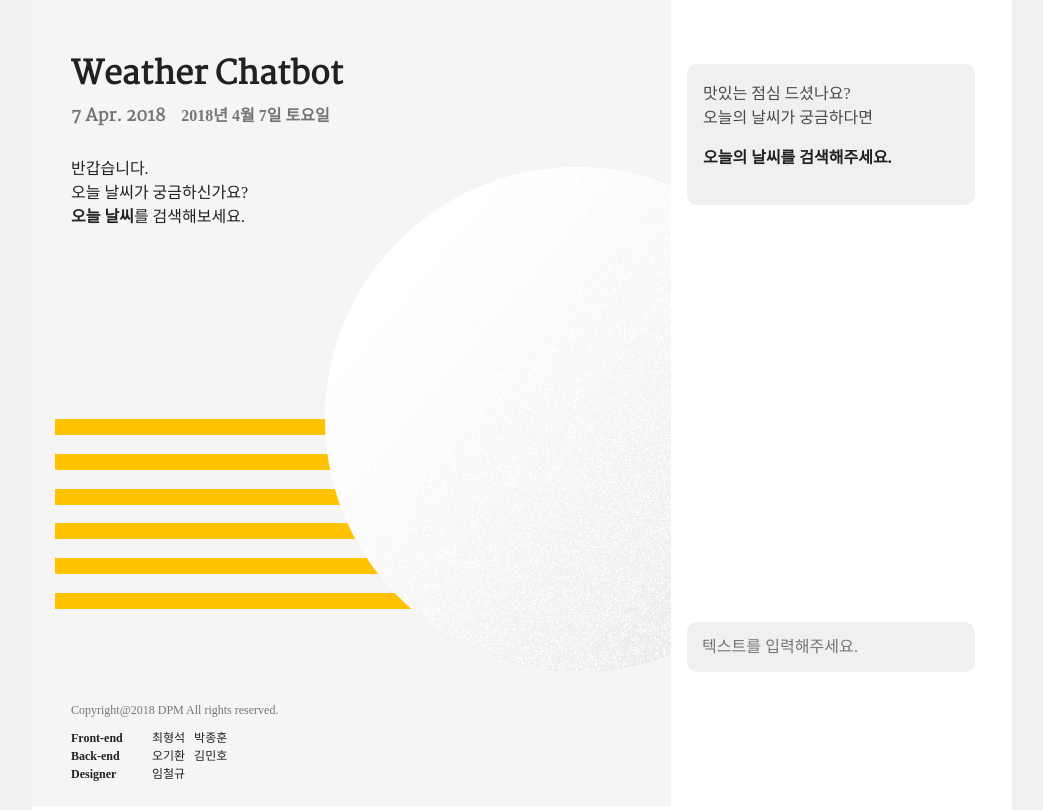
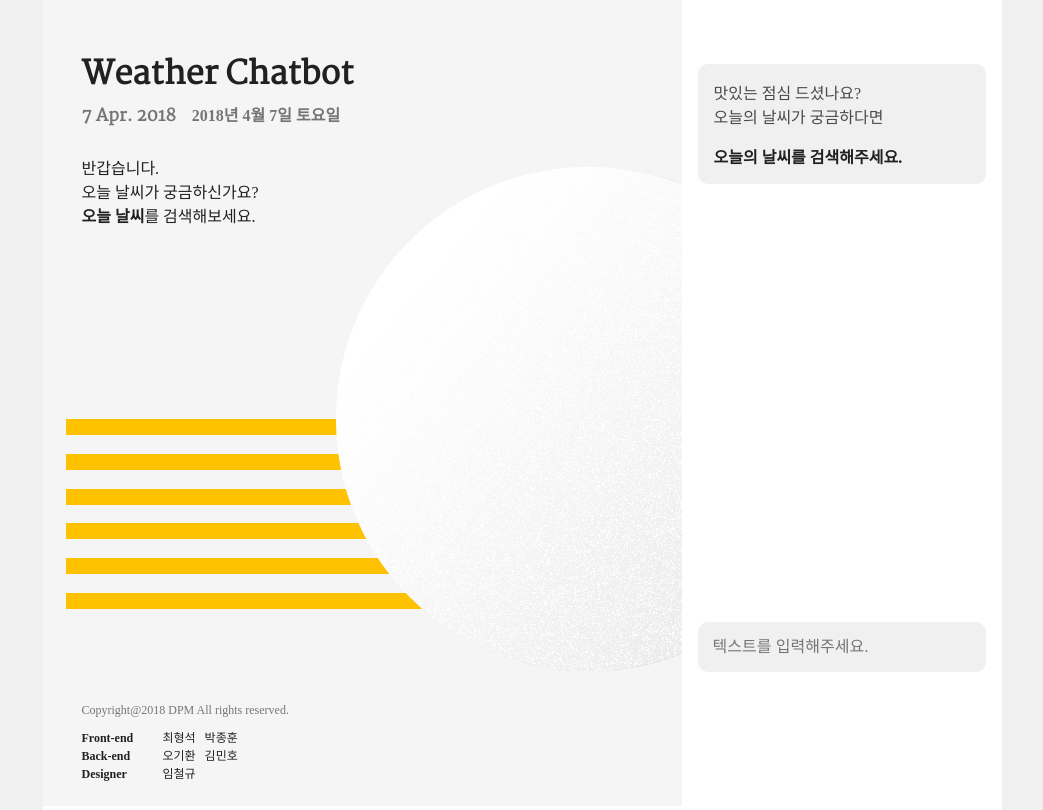
Before and after one commit to Choonick/DPM-mini, a Vue app: page /#/ in a window 1280 px wide. Shown: the whole page, without its empty margins (118-1161 px from the left). Built offline with nearby package versions, Linux system fonts and the light colour scheme; a web font is replaced by a local one.

Commit message:
chatbot css modify /

```diff
--- a/src/components/HelloWorld.vue
+++ b/src/components/HelloWorld.vue
@@ -28,7 +28,7 @@ export default {
 <style scoped>
 #wrap {
   margin:0 auto;
-  width:980px;
+  width:959px;
   background: #ffffff;
 }
 #main {
--- a/src/components/chatbot.vue
+++ b/src/components/chatbot.vue
@@ -1,14 +1,14 @@
 <template>
-  <div id="wrapper">
-      <div class="message-wrapper" >
+  <div id="wrapper" style="line-height:1.3;">
+      <div class="message-wrapper"  ref="myid">
 
         <div class="res-wrapper" >
-          <div class="basic-res">
-            <p class="textarea1">
+          <div class="basic-res" style="line-height:1.3; padding:16px;">
+            <p class="textarea1" >
             맛있는 점심 드셨나요?<br>
             오늘의 날씨가 궁금하다면
           </p>
-          <p class="textarea2">
+          <p class="textarea2" style="margin-top:16px;">
             오늘의 날씨를 검색해주세요.
           </p>
           </div>
@@ -27,7 +27,7 @@
               <p class="textarea1">
                 날씨가 어떠한들 기분은 좋기 마련입니다.<br>
               </p>
-              <p class="textarea2">
+              <p class="textarea2" style="margin-top:9px">
                 {{req.info.sky}} {{req.info.c_current}}<br>
                 미세먼지 적음 30<br><br>
                 최고온도 {{req.info.c_high}}<br>
@@ -87,9 +87,6 @@
   color: #ffffff;
 }
 .textarea2 {
-  padding-left: 16px;
-  width: 256px;
-  height: 24px;
   font-family: SpoqaHanSans;
   font-size: 16px;
   font-weight: bold;
@@ -101,7 +98,6 @@
   color: #212121;
 }
 .textarea1 {
-  padding: 16px;
   width: 256px;
   font-family: SpoqaHanSans;
   font-size: 16px;
@@ -126,22 +122,22 @@
   height: 500px;
   overflow: auto;
 }
+.message-wrapper::-webkit-scrollbar {
+  display: none;
+}
 .basic-res {
-  width: 288px;
-  height: 141px;
   border-radius: 10px;
   background-color: #f0f0f0;
   position: relative;
 }
 .res {
-  width: 288px;
-  height: 210px;
   margin-top: 70px;
   border-radius: 10px;
   background-color: #f0f0f0;
+  padding:16px;
 }
 .exception {
-  width: 288px;
+  padding:16px;
   margin-top: 70px;
   border-radius: 10px;
   background-color: #f0f0f0;
@@ -172,6 +168,7 @@ export default {
                 router.push({ path: 'chat' });
                 this.isFirst = false;
               }
+      this.$refs["myid"].scrollTop = this.$refs["myid"].scrollHeight;
       if(this.textMessage === '어두운날씨'){
         this.$EventBus.$emit('weather', {
           c_current:"13.90",
--- a/src/components/mainPage.vue
+++ b/src/components/mainPage.vue
@@ -8,6 +8,9 @@
        <div id="line">
         <div v-if="!Number.isNaN(c_current)" id="num">
           {{c_current}}&deg;
+        </div>
+        <div v-else id="num">
+          18&deg;
         </div>
         <div id="mal" style="margin-top:12px;">
           <div>
```
